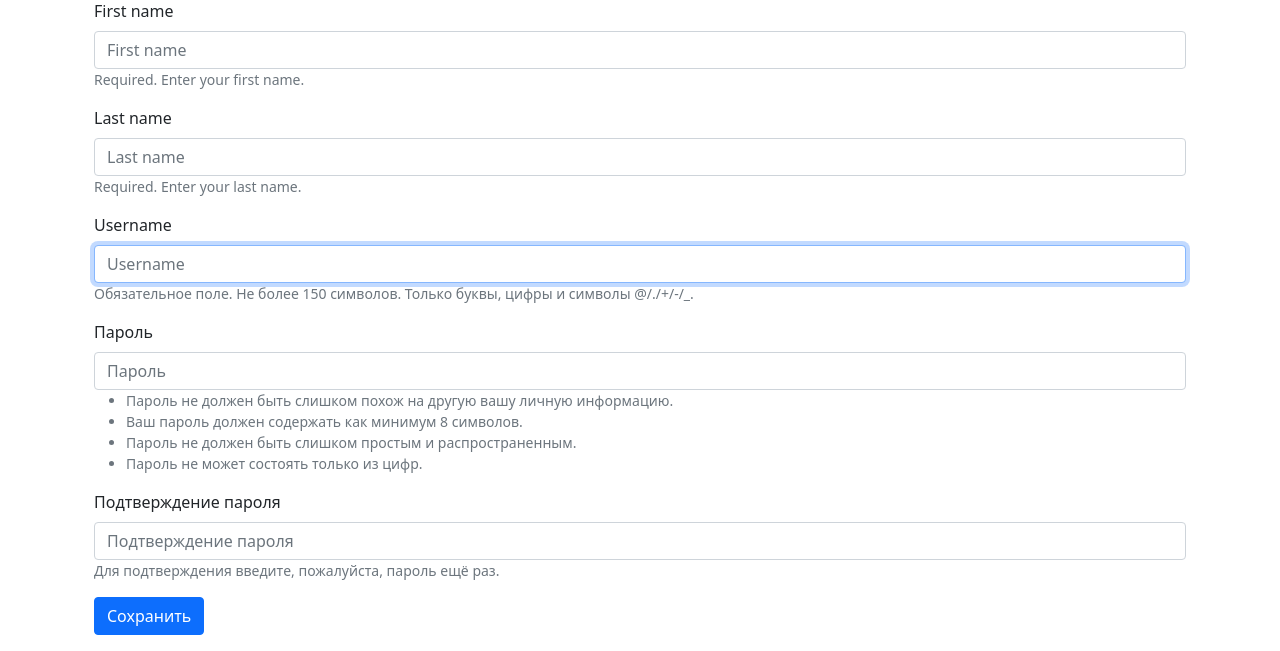
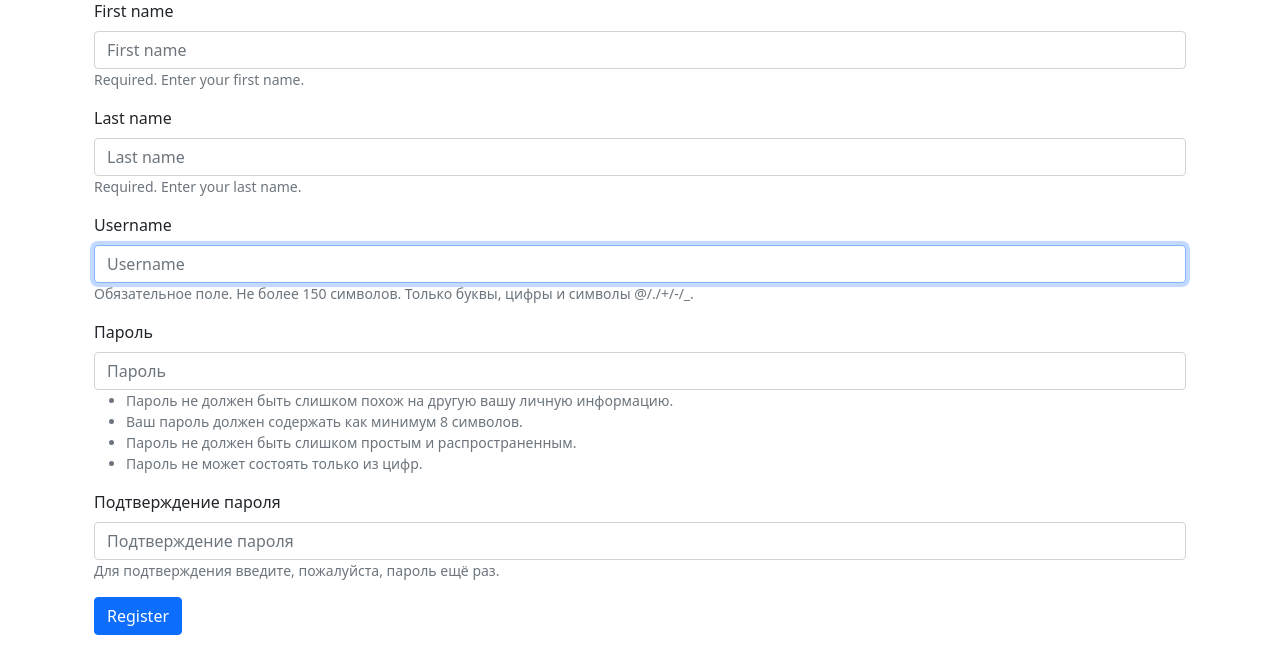
Before and after one commit to Xequrt/python-project-52, a Django app: page /users/create/ in a window 1280 px wide. Shown: the part 176-827 px from the top of the page. Run offline with Django 5.2, Linux system fonts and the light colour scheme; some libraries are stand-ins or nearby versions.

Commit message:
FIX translate register

```diff
--- a/task_manager/users/templates/users/user_create.html
+++ b/task_manager/users/templates/users/user_create.html
@@ -24,7 +24,7 @@
         {% csrf_token %}
         {% bootstrap_form form %}
         <div class="buttons">
-            <button type="submit" class="btn btn-primary">{% translate "Save" %}</button>
+            <button type="submit" class="btn btn-primary">{% translate "Register" %}</button>
         </div>
     </form>
 </div>
```
Also changed, not shown: task_manager/locale/ru/LC_MESSAGES/django.po, 1 other file.
